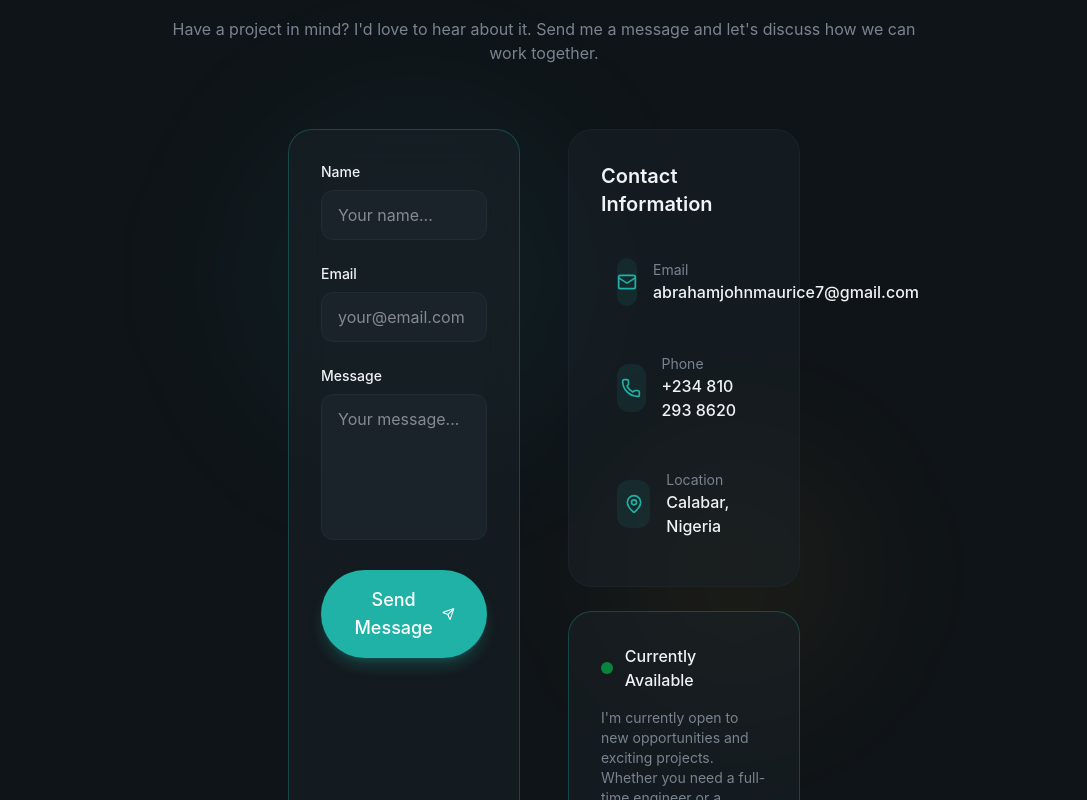
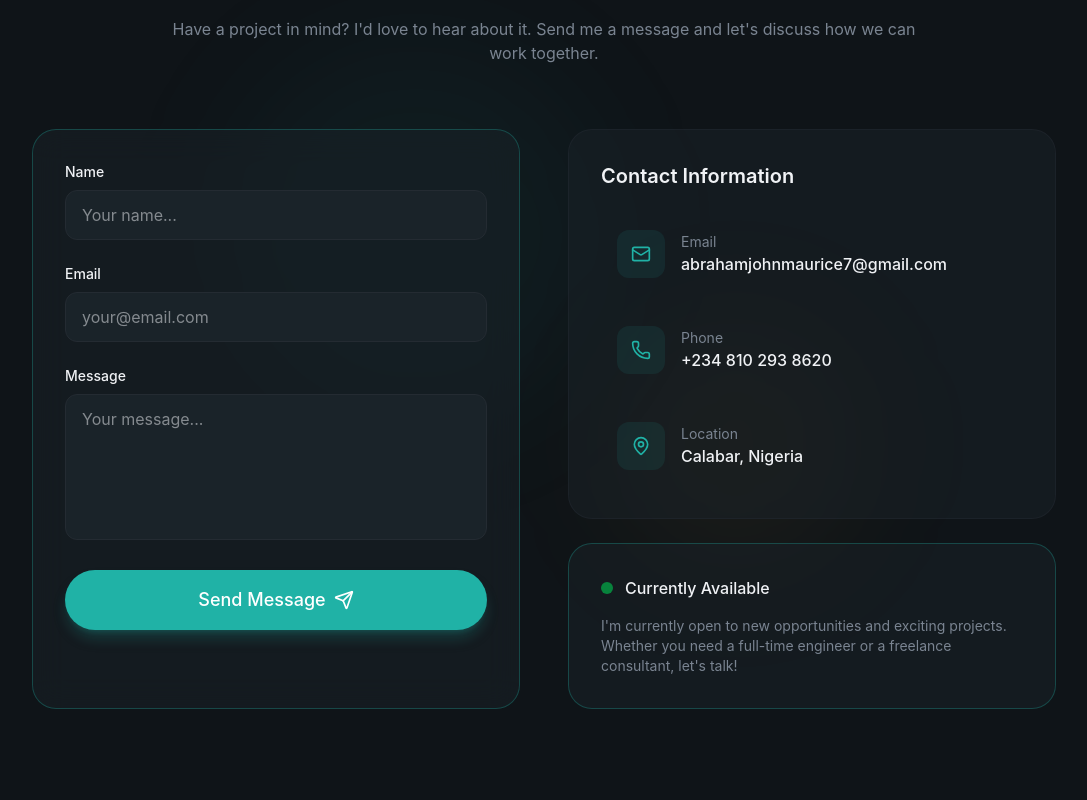
Before and after one commit to AbrahamtheAnalyst/my-personal-portfolio, a React (Vite) app: page / in a window 1280 px wide. Shown: the part 4400-5200 px from the top of the page, without its empty margins (96-1183 px from the left). Built offline with nearby package versions, Linux system fonts and the light colour scheme.

Commit message:
Fixing UI on small screen 4

```diff
--- a/src/sections/Contact.jsx
+++ b/src/sections/Contact.jsx
@@ -111,7 +111,7 @@ export const Contact = () => {
           </p>
         </div>
 
-        <div className=" w-full grid lg:grid-cols-2 gap-12 max-w-sm md:max-w-md lg:max-w-lg mx-auto">
+        <div className=" w-full grid lg:grid-cols-2 gap-12 max-w-full md:max-w-5xl mx-auto">
           <div className="glass p-8 rounded-3xl border border-primary/30 animate-fade-in animation-delay-300">
             <form className="space-y-6" onSubmit={handleSubmit}>
               <div>
```
